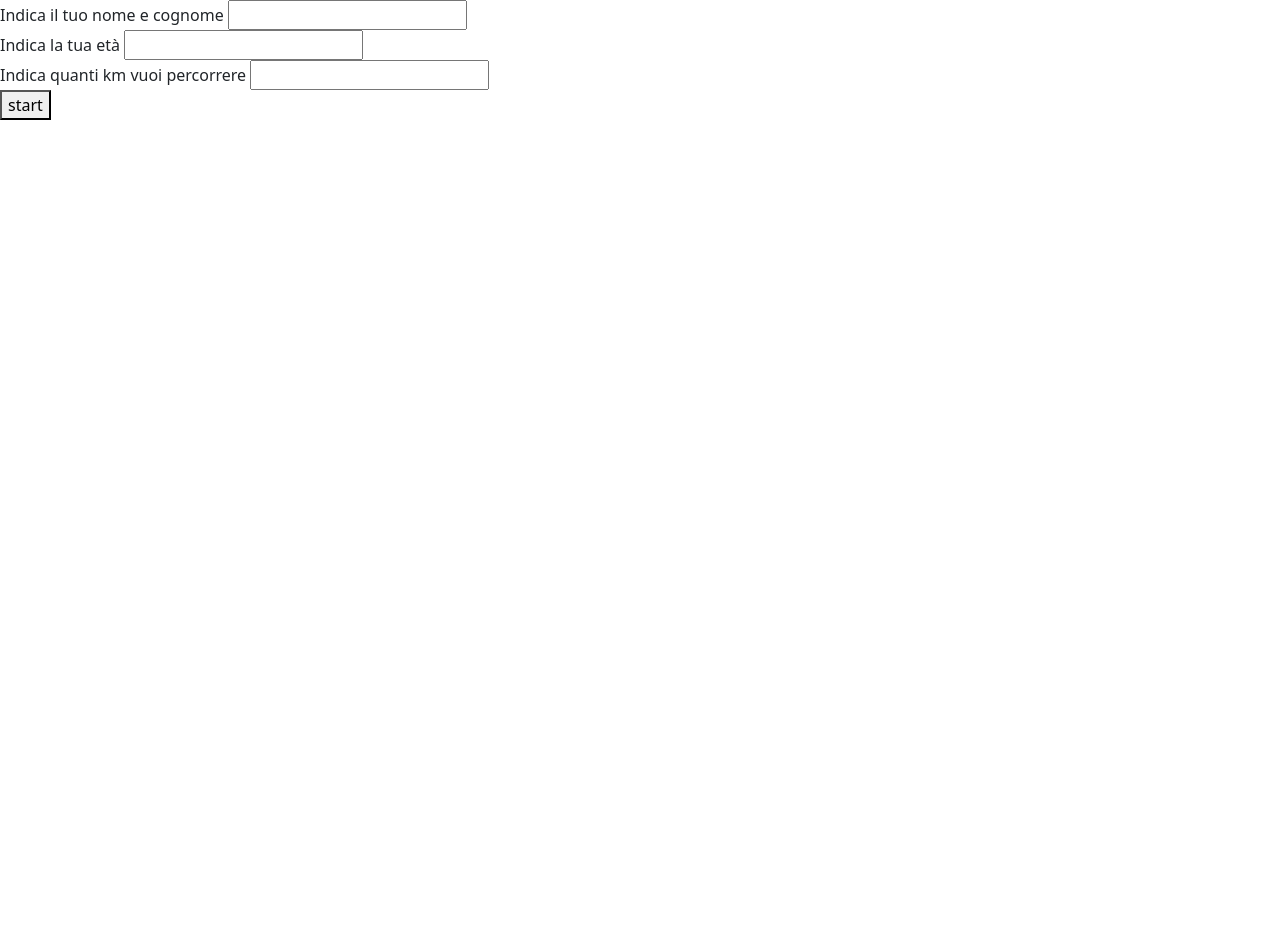
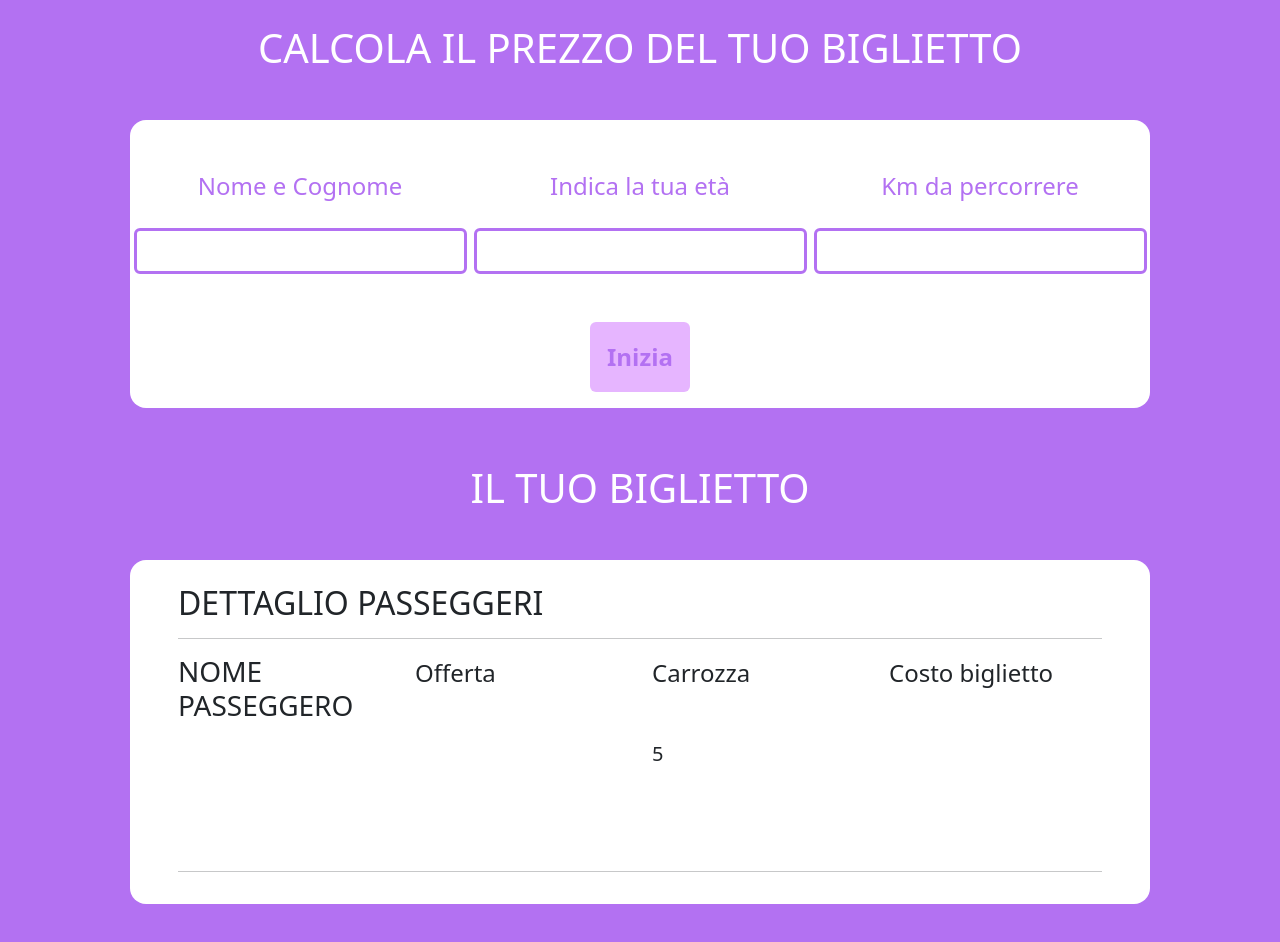
Before and after one commit to MiriamEvardi/js-biglietto-treno-form, a plain HTML site: page index.html in a window 1280 px wide. Before the commit the page ends 800 px from the top, so only its background shows below. Drawn offline with nearby package versions, Linux system fonts and the light colour scheme.

Commit message:
bootstrap done

```diff
--- a/css/style.css
+++ b/css/style.css
@@ -0,0 +1,21 @@
+body {
+    background-color: rgb(179, 113, 242);
+}
+
+.purple {
+    color: rgb(179, 113, 242);
+}
+
+#input-age,
+#inputName,
+#input-km {
+    border: rgb(179, 113, 242) 3px solid;
+}
+
+#start {
+    background-color: rgb(230, 181, 255);
+}
+
+.details {
+    height: 200px;
+}
--- a/index.html
+++ b/index.html
@@ -9,33 +9,64 @@
     <!-- Bootstrap -->
     <link href="https://cdn.jsdelivr.net/npm/bootstrap@5.3.2/dist/css/bootstrap.min.css" rel="stylesheet"
         integrity="sha384-T3c6CoIi6uLrA9TneNEoa7RxnatzjcDSCmG1MXxSR1GAsXEV/Dwwykc2MPK8M2HN" crossorigin="anonymous">
+
+    <link rel="stylesheet" href="css/style.css">
 </head>
 
 <body>
-    <div>
-        <label for="inputName">Indica il tuo nome e cognome</label>
-        <input id="inputName" type="text">
+    <div class="container">
+        <h1 class="text-center text-white pt-4">CALCOLA IL PREZZO DEL TUO BIGLIETTO</h1>
+        <div class="m-5 bg-white rounded-4 pb-3">
+            <div class="d-flex justify-content-around align-items-center">
+                <div class="d-flex flex-column mt-5 text-center">
+                    <label for="inputName" class="mb-4 fs-4 purple">Nome e Cognome</label>
+                    <input id="inputName" class="py-2 px-5 rounded" type="text">
                     <div id="nameError"></div>
                 </div>
 
-    <div>
-        <label for="input-age">Indica la tua età</label>
-        <input id="input-age" type="number">
+                <div class="d-flex flex-column mt-5 text-center">
+                    <label for="input-age" class="mb-4 fs-4 purple">Indica la tua età</label>
+                    <input id="input-age" class="py-2 px-5 rounded" type="number">
                     <div id="age-error"></div>
                 </div>
 
-    <div>
-        <label for="input-km">Indica quanti km vuoi percorrere</label>
-        <input id="input-km" type="number">
+                <div class="d-flex flex-column mt-5 text-center">
+                    <label for="input-km" class="mb-4 fs-4 purple">Km da percorrere</label>
+                    <input id="input-km" class="py-2 px-5 rounded" type="number">
                     <div id="km-error"></div>
                 </div>
+            </div>
+            <button id="start" class="btn mx-auto d-block mt-5 p-3 fs-4 purple"><strong>Inizia</strong></button>
+        </div>
 
-    <button id="start">start</button>
+        <h1 class="text-center text-white pt-2">IL TUO BIGLIETTO</h1>
+        <div class="m-5 px-5 bg-white rounded-4 pb-3">
+            <h2 class="pt-4">DETTAGLIO PASSEGGERI</h2>
+            <hr>
+            <div class="row details">
+                <div class="col">
+                    <h3>NOME PASSEGGERO</h3>
+                    <div id="username" class="fs-3"></div>
+                </div>
+                <div class="col">
+                    <div class="fs-4">Offerta</div>
+                    <div id="discount" class="fs-5 pt-5"></div>
+                </div>
+                <div class="col">
+                    <div class="fs-4">Carrozza</div>
+                    <div class="fs-5 pt-5">5</div>
+                </div>
+                <div class="col">
+                    <div class="fs-4">Costo biglietto</div>
+                    <div id="train-ticket" class="fs-5 pt-5"></div>
+                </div>
+            </div>
 
-    <div id="discount"></div>
-    <div id="train-ticket"></div>
+            <hr>
+        </div>
 
-    <div id="username"></div>
+
+    </div>
 
 
 
--- a/js/script.js
+++ b/js/script.js
@@ -67,7 +67,7 @@ startButtonElement.addEventListener("click",
             discountedPrice = kmPrice * (1 - discount);
 
         } else {
-            document.getElementById('discount').innerHTML = "";
+            document.getElementById('discount').innerHTML = "-";
             discountedPrice = kmPrice;
         }
 
```
Lines whose indentation alone changed are shown as unchanged.
